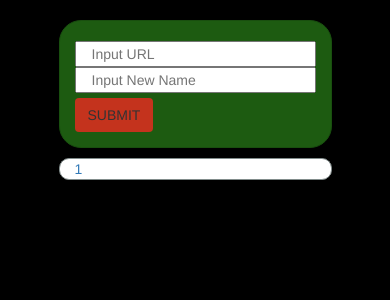
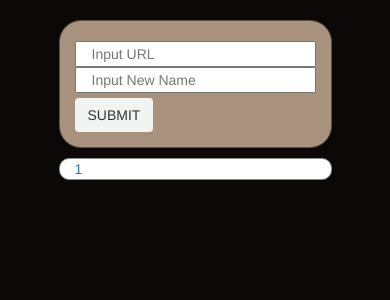
Before and after one commit to elderjoe/rest_flask, a Flask app: page / in a window 390 px wide. Shown: the top 300 px of the page. Run offline with Flask 2, Linux system fonts and the light colour scheme; the visitor is signed in with stand-in values (Sample User, id 1); some libraries are stand-ins or nearby versions.

Commit message:
Change the style. Added meta viewpoint for mobile.

```diff
--- a/service/static/css/style.css
+++ b/service/static/css/style.css
@@ -1,14 +1,14 @@
 body {
-  background: black;
+  background: #0A0908;
 }
 
 .custom {
   margin-top: 20px;
   padding-top: 20px;
-  border: 1px solid #194f0f;
+  border: 1px solid #5E503F;
   width: 70%;
   border-radius: 22px;
-  background-color: #1d5b11;
+  background-color: #A9927D;
 }
 
 .link-box {
@@ -17,13 +17,15 @@ body {
   width: 70%;
   border-radius: 10px;
   background: #fff;
+  overflow: hidden;
+  white-space: nowrap;
+  text-overflow: ellipsis;
 }
 
 button {
   margin-top: 5px;
-  background-color: #c4331d;
+  background-color: #F2F4F3;
 }
 
 input {
   width: 100%;
-}
--- a/service/templates/index.html
+++ b/service/templates/index.html
@@ -3,6 +3,7 @@
   <head>
     <meta charset="utf-8">
     <title>Give Me Something</title>
+    <meta name="viewport" content="width=device-width, initial-scale=1.0">
     <link rel="stylesheet" href="https://maxcdn.bootstrapcdn.com/bootstrap/3.3.7/css/bootstrap.min.css">
     <link rel="stylesheet" href="{{ url_for('service.static', filename='css/style.css') }}" charset="utf-8">
     <script src="https://maxcdn.bootstrapcdn.com/bootstrap/3.3.7/js/bootstrap.min.js"></script>
```
